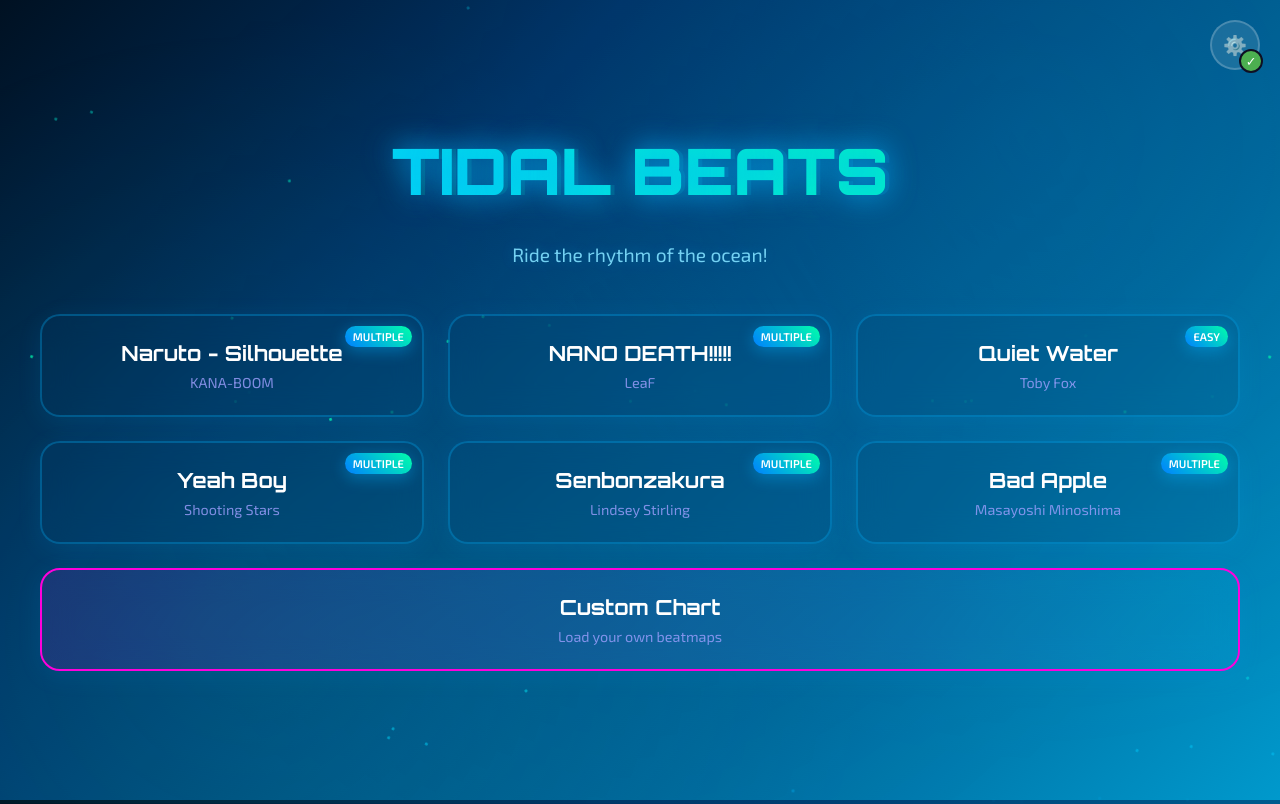
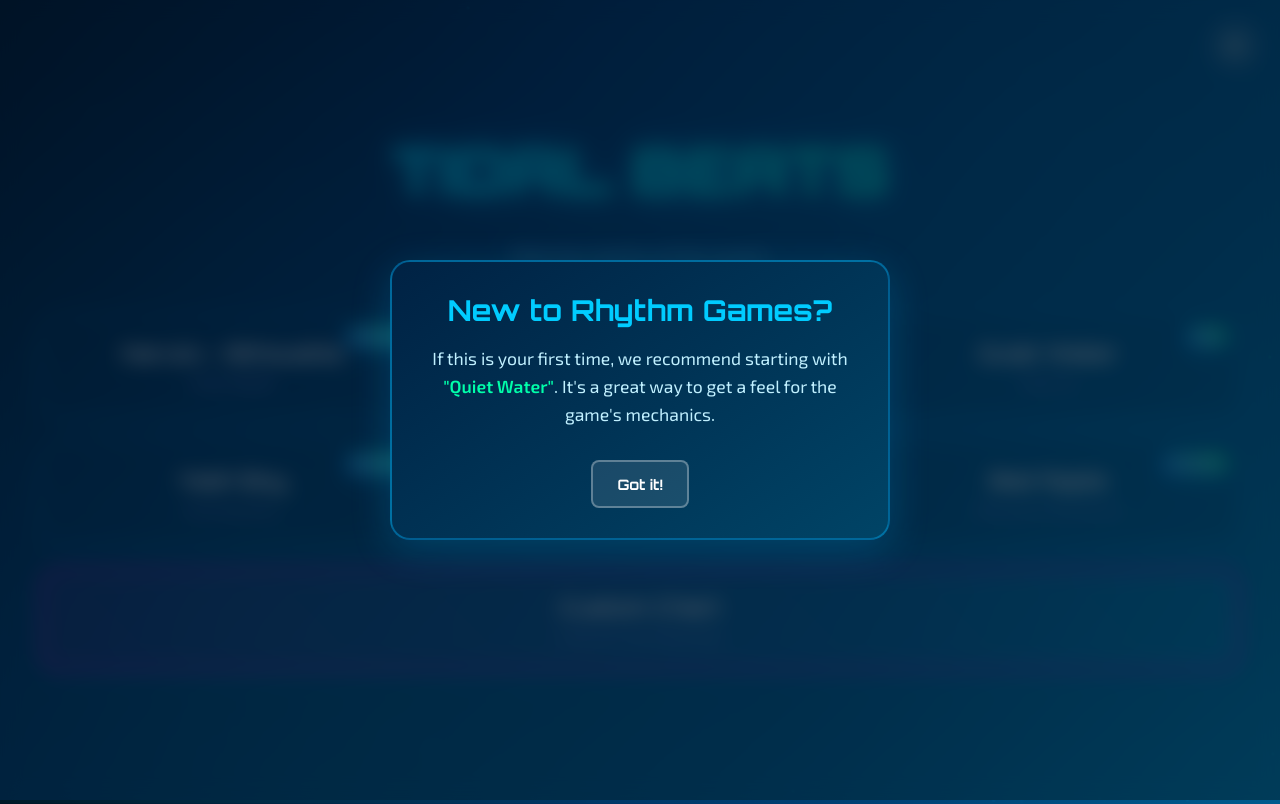
Before and after one commit to changkevin51/rhythm, a plain HTML site: page index.html in a window 1280 px wide. Both pictures are taken after a click on the button "Skip for Now". Shown: the top 804 px of the page. Drawn offline with Linux system fonts and the light colour scheme.

Commit message:
added first song suggestion

```diff
--- a/index.css
+++ b/index.css
@@ -267,6 +267,67 @@ body::before {
 .hard { background: linear-gradient(45deg, #FF9800, #FFB74D); }
 .expert { background: linear-gradient(45deg, #0080FF, #00FFAA); }
 
+.suggestion-overlay {
+    position: fixed;
+    top: 0;
+    left: 0;
+    width: 100%;
+    height: 100%;
+    background: rgba(0, 20, 40, 0.7);
+    backdrop-filter: blur(10px);
+    display: none; /* Hidden by default */
+    align-items: center;
+    justify-content: center;
+    z-index: 1001; /* Above other elements */
+    animation: fadeIn 0.5s ease;
+}
+
+.suggestion-overlay.active {
+    display: flex;
+}
+
+.suggestion-modal {
+    background: linear-gradient(145deg, #002244, #004466);
+    padding: 30px 40px;
+    border-radius: 20px;
+    border: 2px solid rgba(0, 180, 255, 0.4);
+    box-shadow: 0 10px 40px rgba(0, 180, 255, 0.2);
+    text-align: center;
+    max-width: 500px;
+    width: 90%;
+    animation: slideInUp 0.5s ease-out;
+}
+
+.suggestion-title {
+    font-family: 'Orbitron', monospace;
+    font-size: 1.8rem;
+    font-weight: 700;
+    margin-bottom: 1rem;
+    color: #00CCFF;
+}
+
+.suggestion-description {
+    font-size: 1.1rem;
+    color: #c0f0ff;
+    line-height: 1.6;
+    margin-bottom: 2rem;
+}
+
+.suggestion-description strong {
+    color: #00FFAA;
+    font-weight: 600;
+}
+
+@keyframes fadeIn {
+    from { opacity: 0; }
+    to { opacity: 1; }
+}
+
+@keyframes slideInUp {
+    from { transform: translateY(50px); opacity: 0; }
+    to { transform: translateY(0); opacity: 1; }
+}
+
 /* Calibration Modal Styles */
 .calibration-overlay {
     position: fixed;
--- a/index.html
+++ b/index.html
@@ -102,6 +102,18 @@
                 <div class="song-title">Custom Chart</div>
                 <div class="song-artist">Load your own beatmaps</div>
             </a>
+        </div>
+    </div>
+
+    <!-- First Time Player Suggestion Modal -->
+    <div id="suggestion-overlay" class="suggestion-overlay">
+        <div class="suggestion-modal">
+            <h2 class="suggestion-title">New to Rhythm Games?</h2>
+            <p class="suggestion-description">
+                If this is your first time, we recommend starting with <strong>"Quiet Water"</strong>.
+                It's a great way to get a feel for the game's mechanics.
+            </p>
+            <button id="close-suggestion" class="btn">Got it!</button>
         </div>
     </div>
 
@@ -343,20 +355,26 @@
                 this.hideCalibration();
                 updateSettingsButtonStatus();
 
+                // Show suggestion modal for first-time players after calibration
+                if (!gameSettings.get('hasPlayedBefore')) {
+                    setTimeout(() => {
+                        showSuggestionModal();
+                    }, 500);
+                }
+
                 // Show confirmation
                 this.showCalibrationResult(savedOffset);
             }
 
             skipCalibration() {
-                gameSettings.set('isCalibrated', true); // Mark as calibrated (skipped)
-                gameSettings.saveSettings();
+                this.stopCalibration();
                 this.hideCalibration();
-                updateSettingsButtonStatus();
-
-                // Show info about manual calibration
-                setTimeout(() => {
-                    alert('Calibration skipped.\n\nYou can calibrate your audio offset later by clicking the settings button (⚙️) in the top-right corner.\n\nProper calibration helps ensure the best rhythm game experience!');
-                }, 100);
+                // Show suggestion modal for first-time players even if calibration is skipped
+                if (!gameSettings.get('hasPlayedBefore')) {
+                    setTimeout(() => {
+                        showSuggestionModal();
+                    }, 300);
+                }
             }
 
             hideCalibration() {
@@ -380,18 +398,31 @@
             }
 
             show() {
-                console.log('Showing calibration modal...');
-                console.log('Overlay element:', this.overlay);
-                console.log('Adding active class...');
                 this.overlay.classList.add('active');
-                console.log('Active class added, overlay classes:', this.overlay.className);
+            }
+        }
 
-                // Force display style as backup
-                this.overlay.style.display = 'flex';
-                this.overlay.style.zIndex = '9999';
+        // Suggestion Modal Logic
+        const suggestionOverlay = document.getElementById('suggestion-overlay');
+        const closeSuggestionBtn = document.getElementById('close-suggestion');
 
-                console.log('Calibration modal should now be visible');
+        function showSuggestionModal() {
+            if (suggestionOverlay) {
+                suggestionOverlay.classList.add('active');
             }
+        }
+
+        function hideSuggestionModal() {
+            if (suggestionOverlay) {
+                suggestionOverlay.classList.remove('active');
+            }
+        }
+
+        if (closeSuggestionBtn) {
+            closeSuggestionBtn.addEventListener('click', () => {
+                hideSuggestionModal();
+                gameSettings.set('hasPlayedBefore', true);
+            });
         }
 
         // Initialize calibration system
@@ -420,44 +451,24 @@
         // Check if user needs calibration on page load
         function checkCalibrationNeeded() {
             console.log('Checking calibration need...');
-            console.log('gameSettings available:', typeof gameSettings !== 'undefined');
-            console.log('audioCalibration available:', typeof audioCalibration !== 'undefined');
+            const isCalibrated = gameSettings.get('isCalibrated');
+            const hasPlayedBefore = gameSettings.get('hasPlayedBefore');
 
-            try {
-                // Check if user needs calibration
-                const needsCalibration = gameSettings.isCalibrationNeeded();
-                console.log('Needs calibration:', needsCalibration);
-                console.log('Current calibration status:', gameSettings.get('isCalibrated'));
+            console.log('Calibration status:', { isCalibrated, hasPlayedBefore });
 
-                if (needsCalibration) {
-                    console.log('Showing calibration modal in 1 second...');
-                    // Show calibration after a short delay to let page load
-                    setTimeout(() => {
-                        console.log('Attempting to show calibration...');
-                        audioCalibration.show();
-                        console.log('Calibration show method called');
-                    }, 1000);
-                } else {
-                    console.log('User already calibrated, skipping calibration modal');
-                }
-            } catch (error) {
-                console.error('Error checking calibration:', error);
-                console.log('Forcing calibration show for debugging...');
-                setTimeout(() => {
-                    audioCalibration.show();
-                }, 1000);
+            if (!isCalibrated) {
+                console.log('Showing calibration modal');
+                audioCalibration.show();
             }
+            // Don't show suggestion modal here - it will be shown after calibration is completed
         }
 
         // Initialize when page loads
         document.addEventListener('DOMContentLoaded', () => {
             console.log('DOM loaded, initializing...');
-            console.log('gameSettings available:', typeof gameSettings !== 'undefined');
-
             createParticles();
             checkCalibrationNeeded();
             updateSettingsButtonStatus();
-
             console.log('Initialization complete');
         });
 
```
